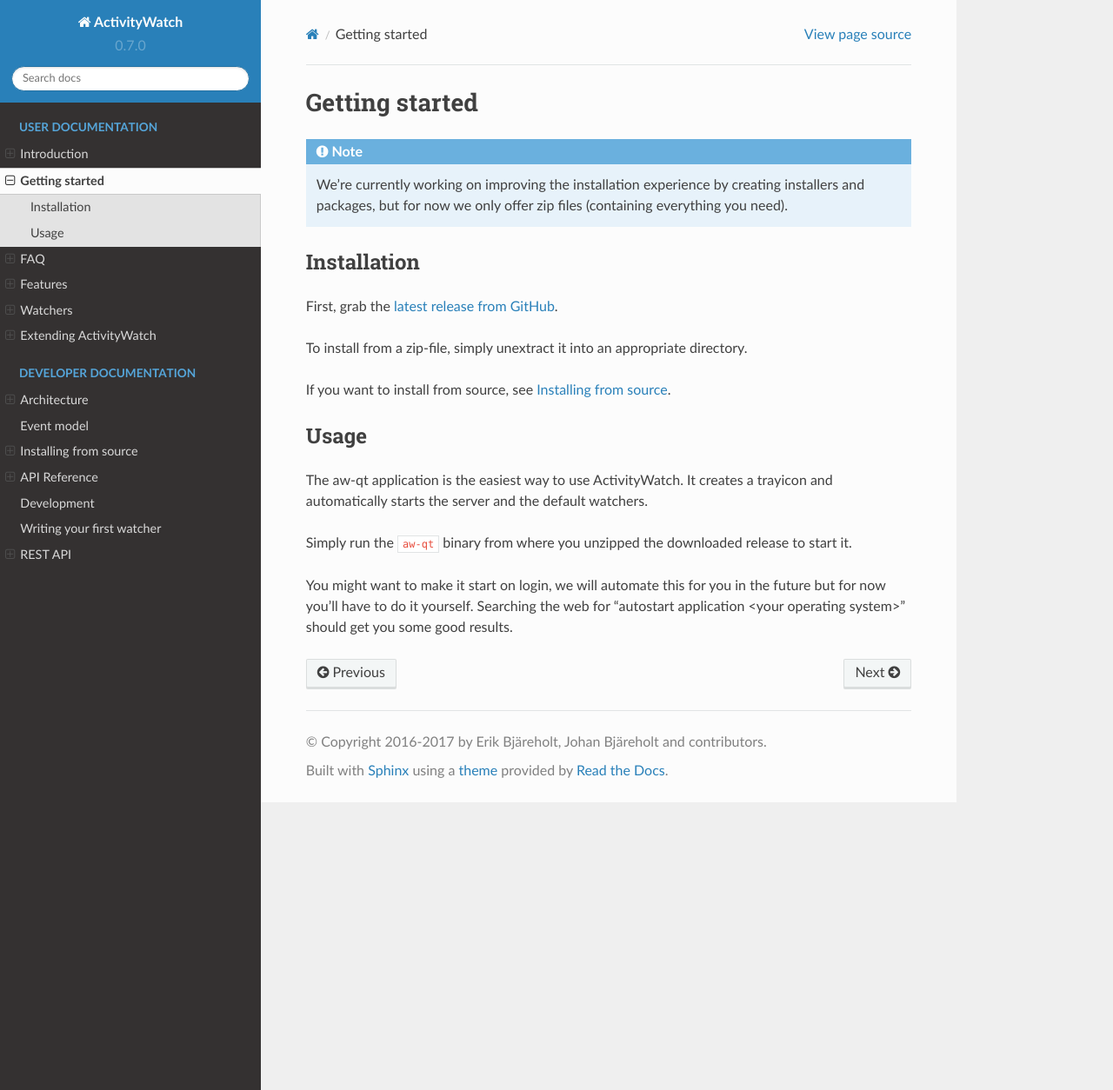
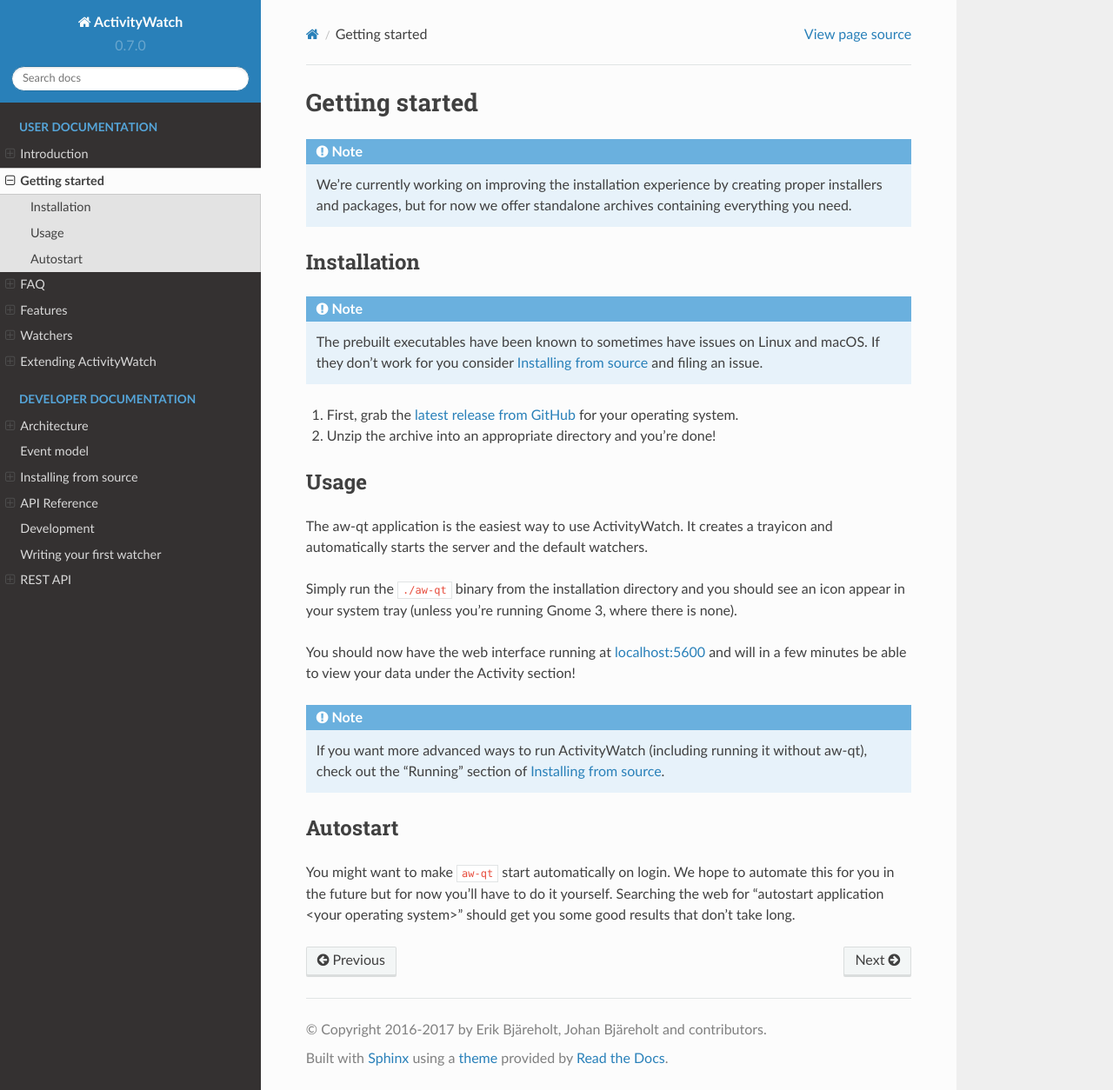
Before and after one commit to ActivityWatch/activitywatch, a Sphinx documentation site: the page built from docs/getting-started.rst, in a window 1280 px wide and 1254 px high. Shown: the whole window at 87% size. Built offline with Sphinx 7.4.7 and the Read the Docs theme 2.0.0, drawn with Linux system fonts in a browser that asks for light colours.

Commit message:
improved docs, fixes #110

```diff
--- a/docs/architecture.rst
+++ b/docs/architecture.rst
@@ -25,7 +25,7 @@
 
 Since aw-server doesn't do any data collection on it's own, we need watchers that observe the world and sent the data off to aw-server for storage.
 
-For a list of watchers, see `watchers`.
+For a list of watchers, see :doc:`watchers`.
 
 User interfaces
 ---------------
--- a/docs/conf.py
+++ b/docs/conf.py
@@ -166,7 +166,7 @@
 # Add any paths that contain custom static files (such as style sheets) here,
 # relative to this directory. They are copied after the builtin static files,
 # so a file named "default.css" will overwrite the builtin "default.css".
-html_static_path = ['_static']
+# html_static_path = ['_static']
 
 # Add any extra paths that contain custom files (such as robots.txt or
 # .htaccess) here, relative to this directory. These files are copied
--- a/docs/getting-started.rst
+++ b/docs/getting-started.rst
@@ -3,26 +3,37 @@
 ***************
 
 .. note::
-    We're currently working on improving the installation experience by creating installers and packages,
-    but for now we only offer zip files (containing everything you need).
+    We're currently working on improving the installation experience by creating proper installers and packages,
+    but for now we offer standalone archives containing everything you need.
 
 .. Content from aw-server/README.md should be moved here.
 
 Installation
 ============
 
-First, grab the `latest release from GitHub <https://github.com/ActivityWatch/activitywatch/releases>`_.
+.. note::
+    The prebuilt executables have been known to sometimes have issues on Linux and macOS.
+    If they don't work for you consider `installing-from-source` and filing an issue.
 
-To install from a zip-file, simply unextract it into an appropriate directory.
+1. First, grab the `latest release from GitHub <https://github.com/ActivityWatch/activitywatch/releases>`_ for your operating system.
 
-If you want to install from source, see `installing-from-source`.
+2. Unzip the archive into an appropriate directory and you're done!
 
 Usage
 =====
 
 The aw-qt application is the easiest way to use ActivityWatch. It creates a trayicon and automatically starts the server and the default watchers.
 
-Simply run the :code:`aw-qt` binary from where you unzipped the downloaded release to start it.
+Simply run the :code:`./aw-qt` binary from the installation directory and you should see an icon appear in your system tray (unless you're running Gnome 3, where there is none).
 
-You might want to make it start on login, we will automate this for you in the future but for now you'll have to do it yourself.
-Searching the web for "autostart application <your operating system>" should get you some good results.
+You should now have the web interface running at `<localhost:5600>`_ and will in a few minutes be able to view your data under the Activity section!
+
+.. note::
+    If you want more advanced ways to run ActivityWatch (including running it without aw-qt), check out the "Running" section of `installing-from-source`.
+
+Autostart
+=========
+
+You might want to make :code:`aw-qt` start automatically on login.
+We hope to automate this for you in the future but for now you'll have to do it yourself.
+Searching the web for "autostart application <your operating system>" should get you some good results that don't take long.
```
Also changed, not shown: docs/event-model.rst (+6 -6 lines), docs/installing-from-source.rst (+12 -6 lines), docs/rest.rst (+4 -4 lines).
